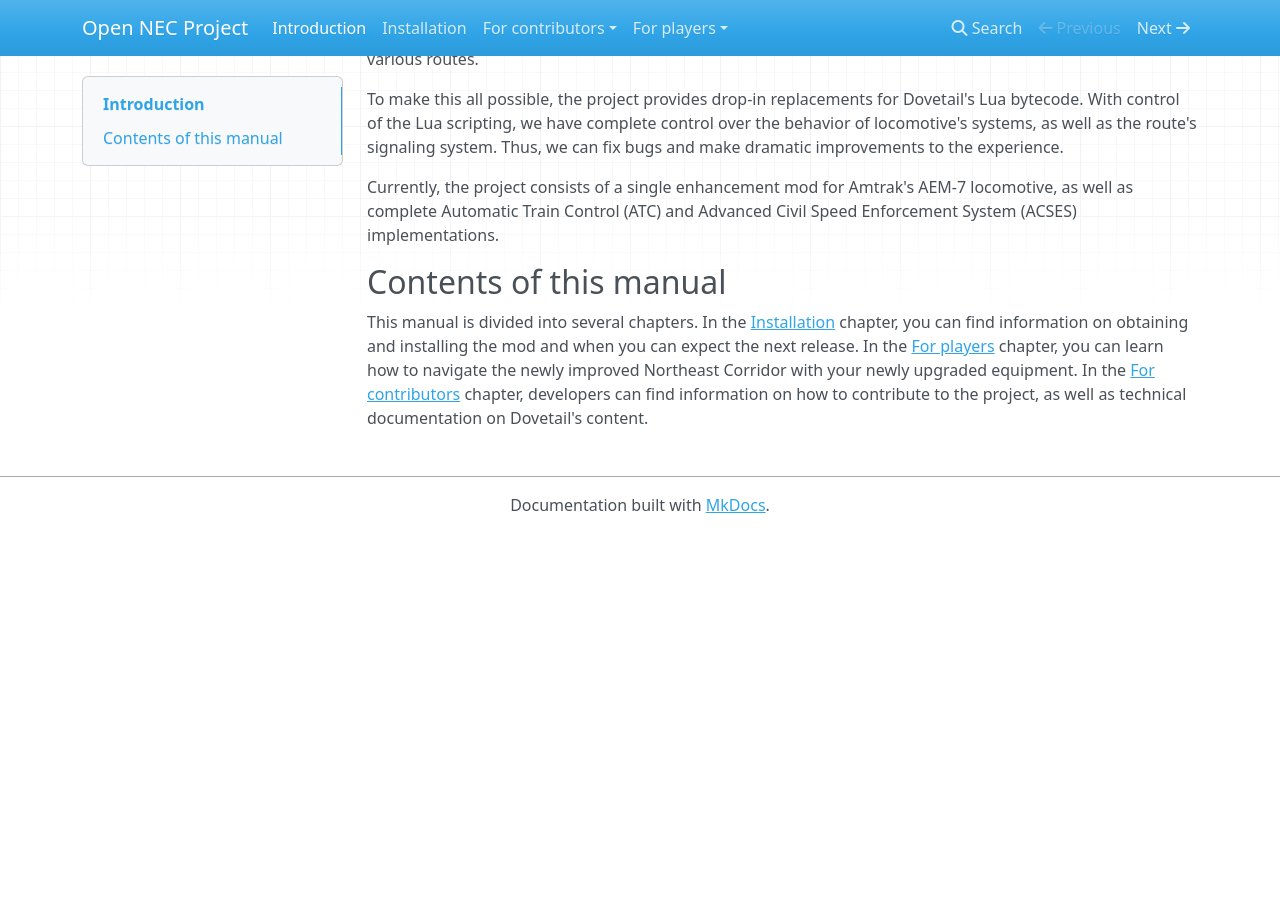
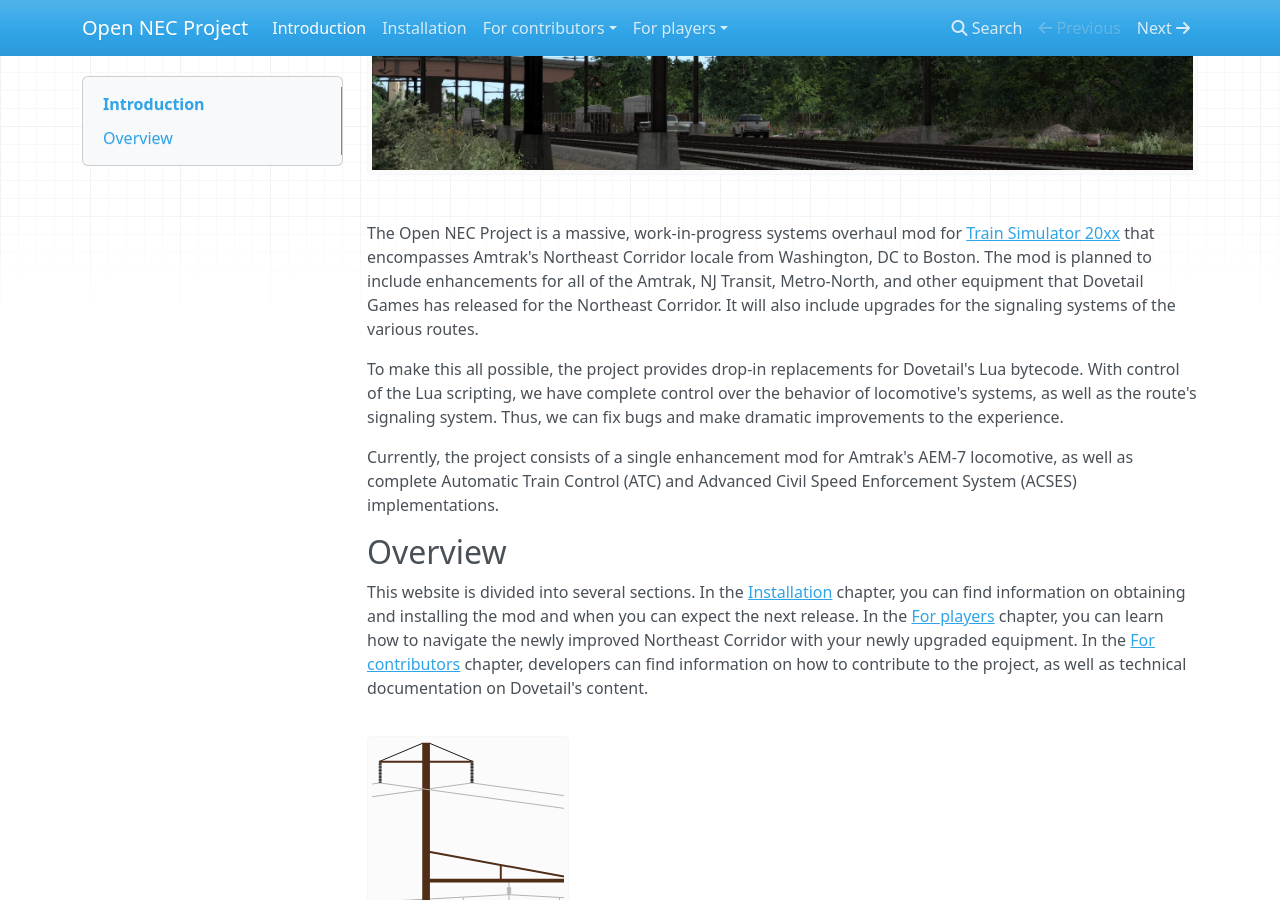
Before and after one commit to YoRyan/open-nec, an MkDocs documentation site: the page built from Docs/index.md, in a window 1280 px wide and 900 px high, scrolled down 451 px. Built offline with MkDocs 1.6.1, drawn with Linux system fonts in a browser that asks for light colours; nearby versions of some CDN libraries; before the commit the page ends 984 px from its top, so only the background shows below that.

Commit message:
Manual: make it the project homepage
Change some wording, add a cover image, and set the description meta.

```diff
--- a/Docs/index.md
+++ b/Docs/index.md
@@ -1,6 +1,6 @@
 # Introduction
 
-![Project logo](opennec-logo.svg)
+![Cover image](opennec-cover.jpg)
 
 The Open NEC Project is a massive, work-in-progress systems overhaul mod for [Train Simulator 20xx](https://live.dovetailgames.com/live/train-simulator) that encompasses Amtrak's Northeast Corridor locale from Washington, DC to Boston. The mod is planned to include enhancements for all of the Amtrak, NJ Transit, Metro-North, and other equipment that Dovetail Games has released for the Northeast Corridor. It will also include upgrades for the signaling systems of the various routes.
 
@@ -8,6 +8,8 @@
 
 Currently, the project consists of a single enhancement mod for Amtrak's AEM-7 locomotive, as well as complete Automatic Train Control (ATC) and Advanced Civil Speed Enforcement System (ACSES) implementations.
 
-## Contents of this manual
+## Overview
 
-This manual is divided into several chapters. In the [Installation](installation) chapter, you can find information on obtaining and installing the mod and when you can expect the next release. In the [For players](for-players) chapter, you can learn how to navigate the newly improved Northeast Corridor with your newly upgraded equipment. In the [For contributors](for-contributors) chapter, developers can find information on how to contribute to the project, as well as technical documentation on Dovetail's content.
+This website is divided into several sections. In the [Installation](installation) chapter, you can find information on obtaining and installing the mod and when you can expect the next release. In the [For players](for-players) chapter, you can learn how to navigate the newly improved Northeast Corridor with your newly upgraded equipment. In the [For contributors](for-contributors) chapter, developers can find information on how to contribute to the project, as well as technical documentation on Dovetail's content.
+
+![Project logo](opennec-logo.svg)
--- a/mkdocs.yml
+++ b/mkdocs.yml
@@ -1,2 +1,3 @@
 site_name: Open NEC Project
 docs_dir: Docs
+site_description: The Open NEC Project is a massive, work-in-progress systems overhaul mod for Train Simulator 20xx that encompasses Amtrak's Northeast Corridor locale from Washington, DC to Boston.
```
Also changed, not shown: Docs/opennec-cover.jpg (added).
